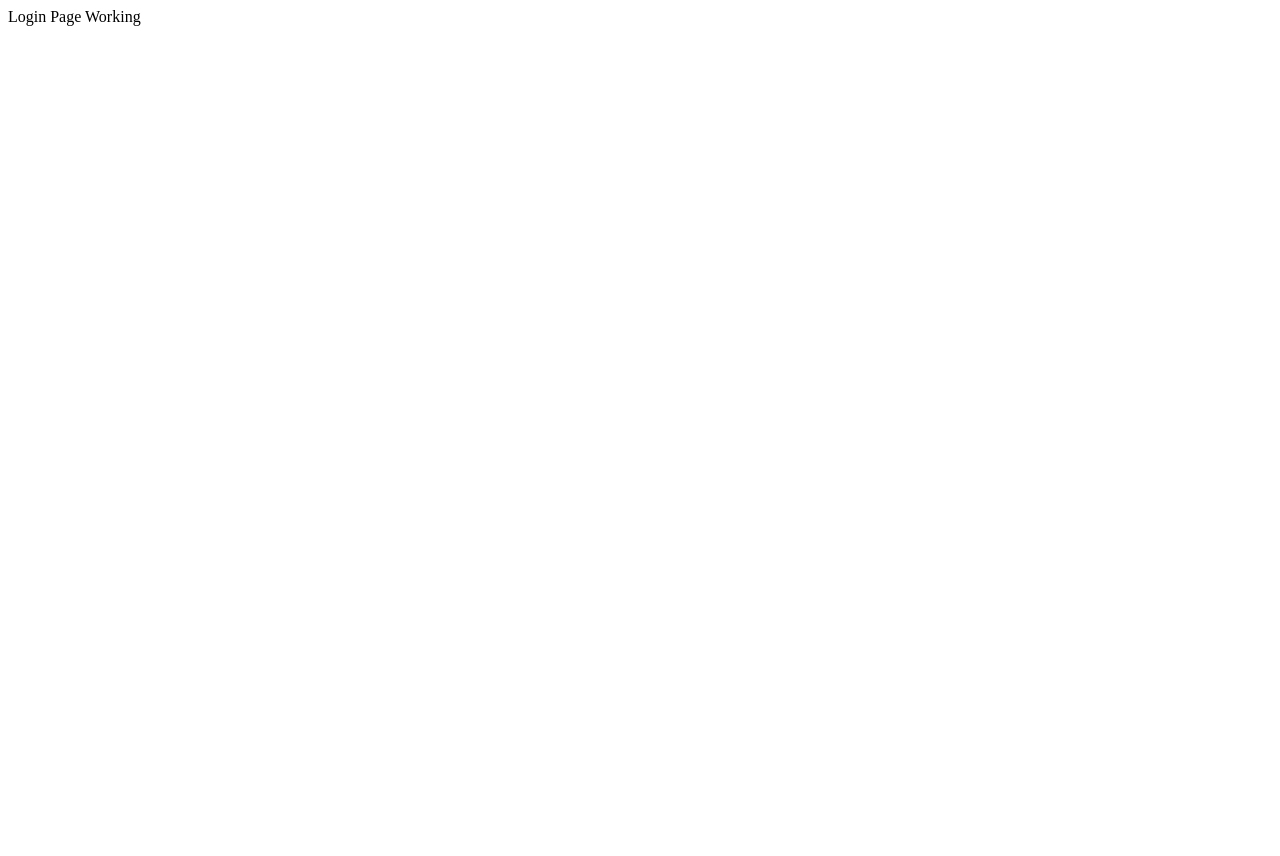
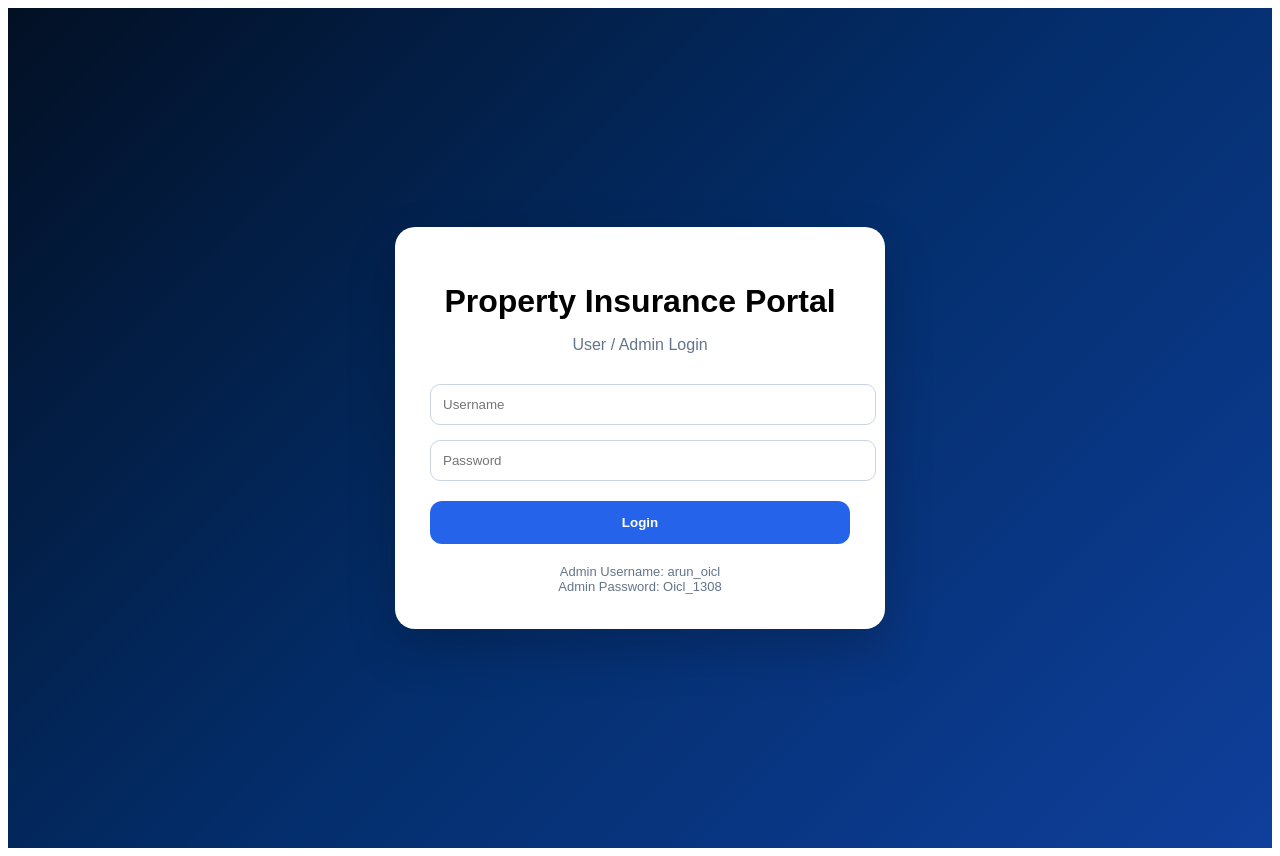
Before and after one commit to Arunsonly/property-insurance-portal, a Next.js app: page /login in a window 1280 px wide. Before the commit the page ends 800 px from the top, so only its background shows below. Built offline with nearby package versions, Linux system fonts and the light colour scheme.

Commit message:
Implement login functionality with UI updates

```diff
--- a/pages/login.js
+++ b/pages/login.js
@@ -1,9 +1,130 @@
-import React from "react";
+import { useState } from "react";
 
 export default function Login() {
+  const [username, setUsername] = useState("");
+  const [password, setPassword] = useState("");
+
+  const handleLogin = () => {
+    if (
+      username === "arun_oicl" &&
+      password === "Oicl_1308"
+    ) {
+      window.location.href = "/admin/dashboard";
+      return;
+    }
+
+    if (username && password) {
+      window.location.href = "/user/dashboard";
+      return;
+    }
+
+    alert("Please enter valid login details");
+  };
+
   return (
-    <div>
-      Login Page Working
+    <div
+      style={{
+        minHeight: "100vh",
+        background:
+          "linear-gradient(135deg,#021024,#032d6a,#0f3f9c)",
+        display: "flex",
+        justifyContent: "center",
+        alignItems: "center",
+        padding: "20px",
+        fontFamily: "Arial,sans-serif",
+      }}
+    >
+      <div
+        style={{
+          background: "#fff",
+          width: "100%",
+          maxWidth: "420px",
+          borderRadius: "20px",
+          padding: "35px",
+          boxShadow:
+            "0 20px 50px rgba(0,0,0,0.20)",
+        }}
+      >
+        <h1
+          style={{
+            textAlign: "center",
+            marginBottom: "10px",
+          }}
+        >
+          Property Insurance Portal
+        </h1>
+
+        <p
+          style={{
+            textAlign: "center",
+            color: "#64748b",
+            marginBottom: "30px",
+          }}
+        >
+          User / Admin Login
+        </p>
+
+        <input
+          type="text"
+          placeholder="Username"
+          value={username}
+          onChange={(e) =>
+            setUsername(e.target.value)
+          }
+          style={{
+            width: "100%",
+            padding: "12px",
+            marginBottom: "15px",
+            borderRadius: "10px",
+            border: "1px solid #cbd5e1",
+          }}
+        />
+
+        <input
+          type="password"
+          placeholder="Password"
+          value={password}
+          onChange={(e) =>
+            setPassword(e.target.value)
+          }
+          style={{
+            width: "100%",
+            padding: "12px",
+            marginBottom: "20px",
+            borderRadius: "10px",
+            border: "1px solid #cbd5e1",
+          }}
+        />
+
+        <button
+          onClick={handleLogin}
+          style={{
+            width: "100%",
+            background: "#2563eb",
+            color: "#fff",
+            border: "none",
+            padding: "14px",
+            borderRadius: "12px",
+            fontWeight: "bold",
+            cursor: "pointer",
+          }}
+        >
+          Login
+        </button>
+
+        <div
+          style={{
+            marginTop: "20px",
+            fontSize: "13px",
+            color: "#64748b",
+            textAlign: "center",
+          }}
+        >
+          Admin Username: arun_oicl
+          <br />
+          Admin Password: Oicl_1308
+        </div>
+      </div>
     </div>
   );
-}
+            }
```
